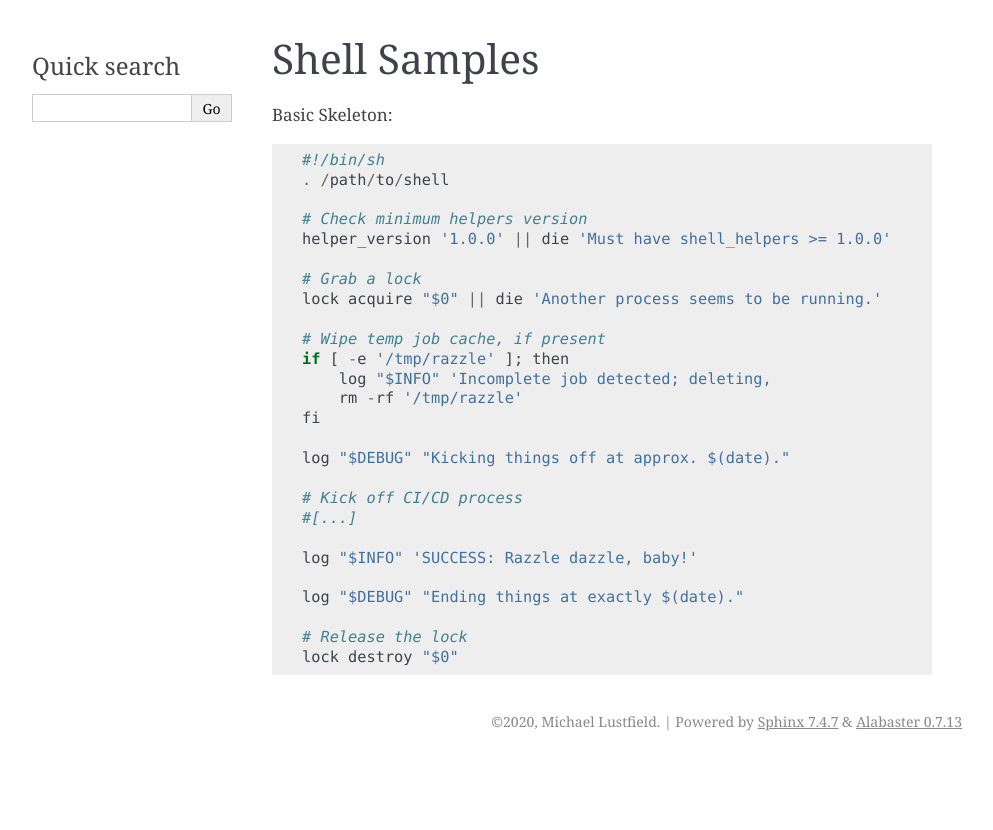
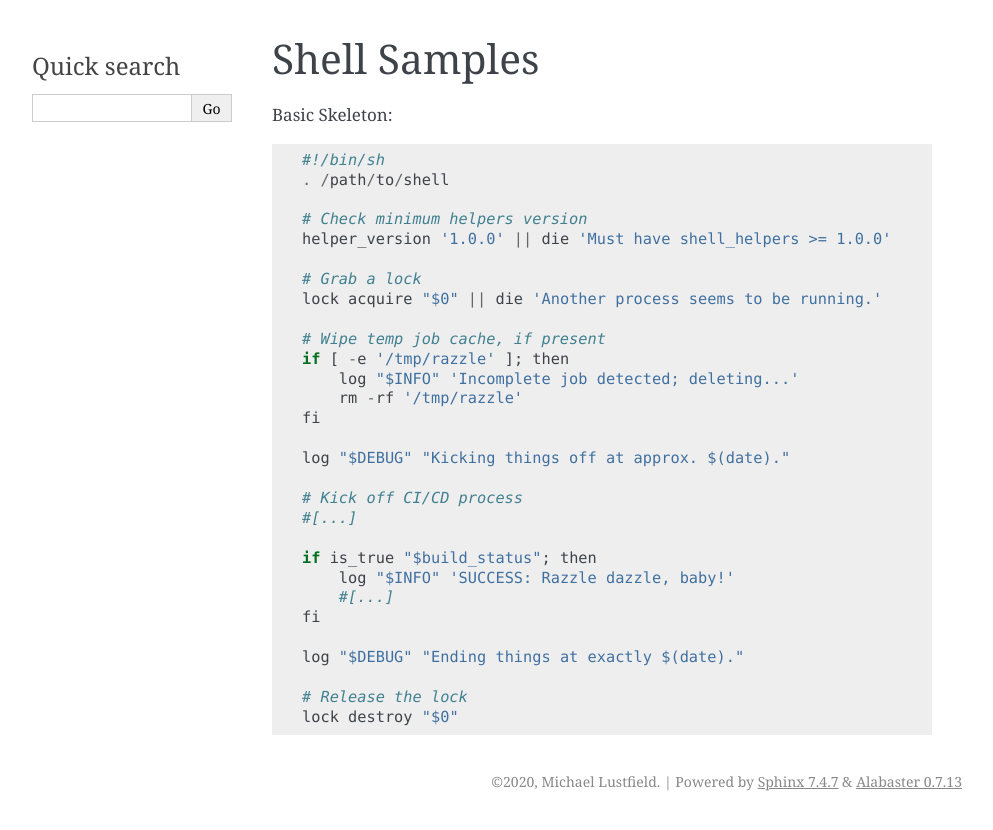
Before and after one commit to MTecknology/script-helpers, a Sphinx documentation site: the page built from docs/samples/shell.rst, in a window 1280 px wide. Shown: the top 830 px of the page, without its empty margins (148-1141 px from the left). Built offline with Sphinx 7.4.7, drawn with Linux system fonts in a browser that asks for light colours; pages that are not in the unit, such as notebooks, are missing from menus.

Commit message:
Update documentation

```diff
--- a/docs/index.rst
+++ b/docs/index.rst
@@ -6,6 +6,7 @@
    :maxdepth: 3
 
    helpers/shell
+   samples/shell
    development
 
 Script Helpers
--- a/docs/samples/shell.rst
+++ b/docs/samples/shell.rst
@@ -14,7 +14,7 @@ Basic Skeleton::
 
     # Wipe temp job cache, if present
     if [ -e '/tmp/razzle' ]; then
-        log "$INFO" 'Incomplete job detected; deleting,
+        log "$INFO" 'Incomplete job detected; deleting...'
         rm -rf '/tmp/razzle'
     fi
 
@@ -23,7 +23,10 @@ Basic Skeleton::
     # Kick off CI/CD process
     #[...]
 
-    log "$INFO" 'SUCCESS: Razzle dazzle, baby!'
+    if is_true "$build_status"; then
+        log "$INFO" 'SUCCESS: Razzle dazzle, baby!'
+        #[...]
+    fi
 
     log "$DEBUG" "Ending things at exactly $(date)."
 
```
Also changed, not shown: 2 other files.
